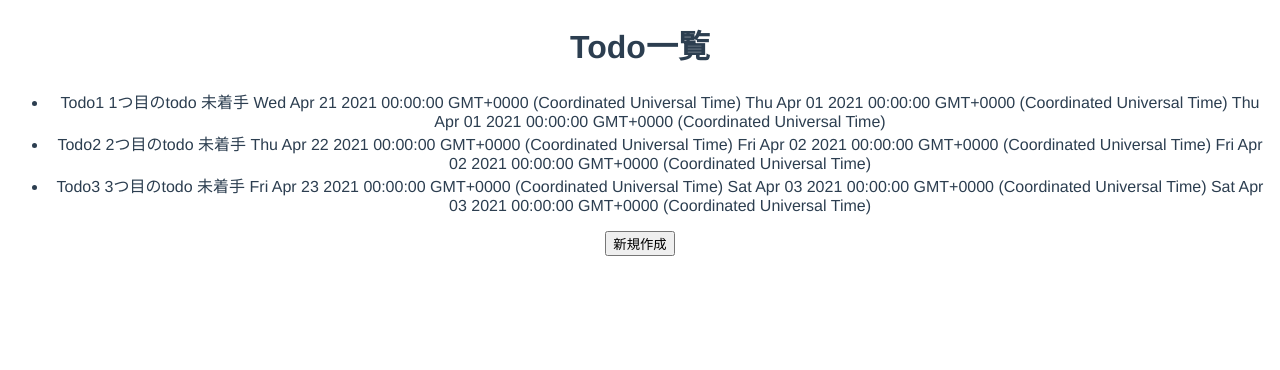
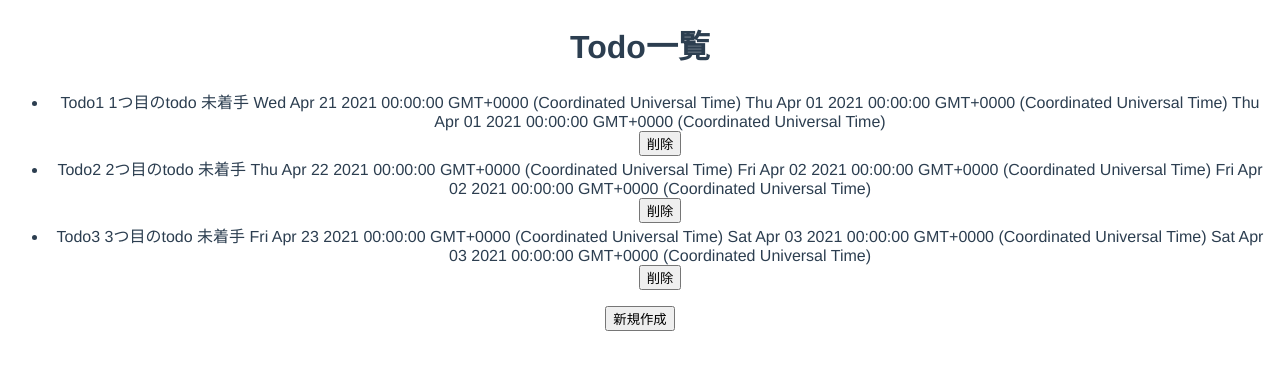
Before and after one commit to hiroshimuto9/vue-composition-api, a Vue app: page /todos in a window 1280 px wide. Shown: the top 370 px of the page. Built offline with nearby package versions, Linux system fonts and the light colour scheme.

Commit message:
add: 削除機能を追加

```diff
--- a/src/components/todo/todoItem.vue
+++ b/src/components/todo/todoItem.vue
@@ -8,11 +8,13 @@
     {{ todo.createdAt }}
     {{ todo.updatedAt }}
   </div>
+  <div>
+    <button @click="todoDelete">削除</button>
+  </div>
 </template>
 <script lang="ts">
 import { Todo } from '@/types/todo/todo'
-import { PropType } from '@vue/composition-api'
-import { defineComponent } from 'vue'
+import { defineComponent, PropType } from 'vue'
 
 export default defineComponent({
   props: {
@@ -20,6 +22,15 @@ export default defineComponent({
       type: Object as PropType<Todo>,
       required: true
     }
+  },
+  emits: ['todoDelete'],
+  setup(props, { emit }) {
+    const todoDelete = () => {
+      emit('todoDelete', props.todo.id)
+    }
+    return {
+      todoDelete
+    }
   }
 })
 </script>
--- a/src/store/todo/index.ts
+++ b/src/store/todo/index.ts
@@ -56,9 +56,14 @@ const addTodo = (todo: Params) => {
   state.todos.push(initializeTodo(todo))
 }
 
+const deleteTodo = (id: number) => {
+  state.todos = state.todos.filter((todo) => todo.id !== id)
+}
+
 export const todoStore: TodoStore = {
   state: readonly(state),
-  addTodo
+  addTodo,
+  deleteTodo
 }
 
 export const todoKey: InjectionKey<TodoStore> = Symbol('todoKey')
--- a/src/types/todo/todo.ts
+++ b/src/types/todo/todo.ts
@@ -20,6 +20,7 @@ export interface TodoState {
 export interface TodoStore {
   state: DeepReadonly<TodoState>
   addTodo: (todo: Params) => void
+  deleteTodo: (id: number) => void
 }
 
 export type Params = Pick<Todo, "title" | "description" | "deadline" >
--- a/src/views/todo/todos.vue
+++ b/src/views/todo/todos.vue
@@ -2,7 +2,7 @@
   <h1>Todo一覧</h1>
   <ul>
     <li v-for="todo in todoStore.state.todos" :key="todo.id">
-      <TodoItem :todo="todo" />
+      <TodoItem :todo="todo" @todoDelete="todoDelete" />
     </li>
   </ul>
   <button @click="create">
@@ -31,9 +31,14 @@ export default defineComponent({
       router.push('/todos/new')
     }
 
+    const todoDelete = (id: number) => {
+      todoStore.deleteTodo(id)
+    }
+
     return {
       todoStore,
-      create
+      create,
+      todoDelete
     }
   },
 })
```
